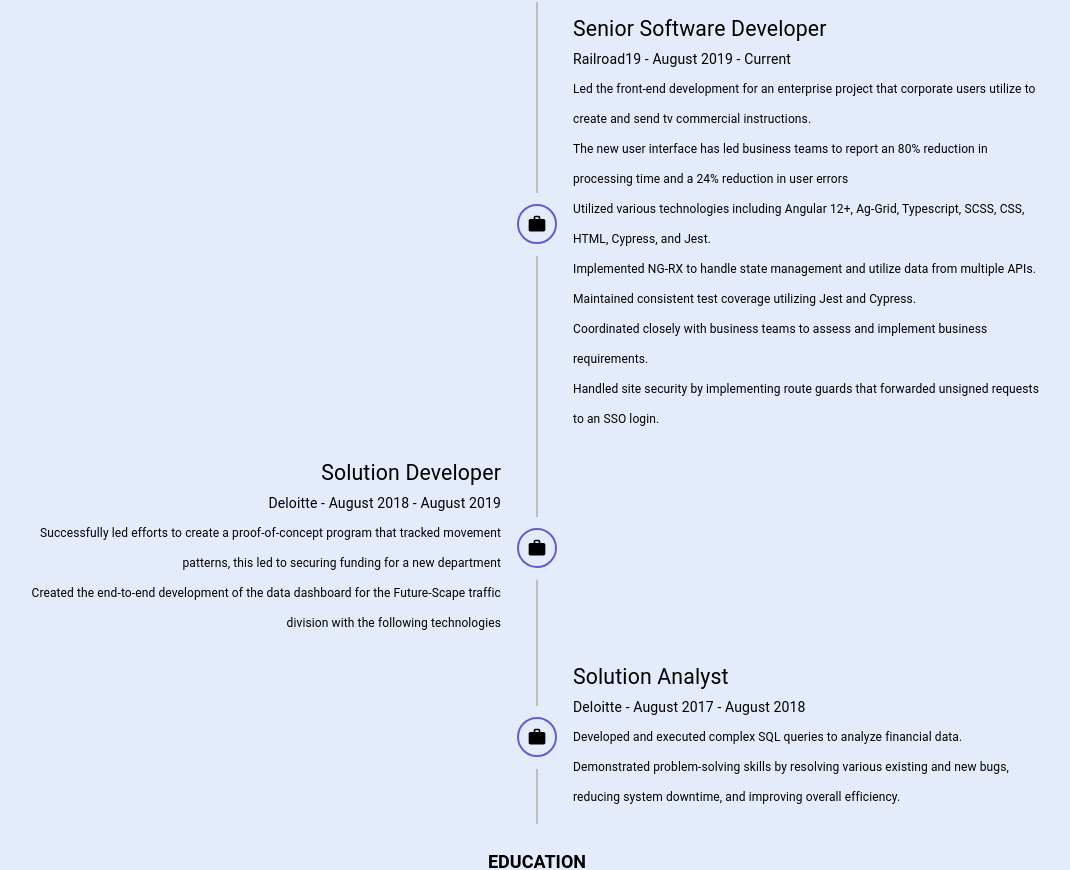
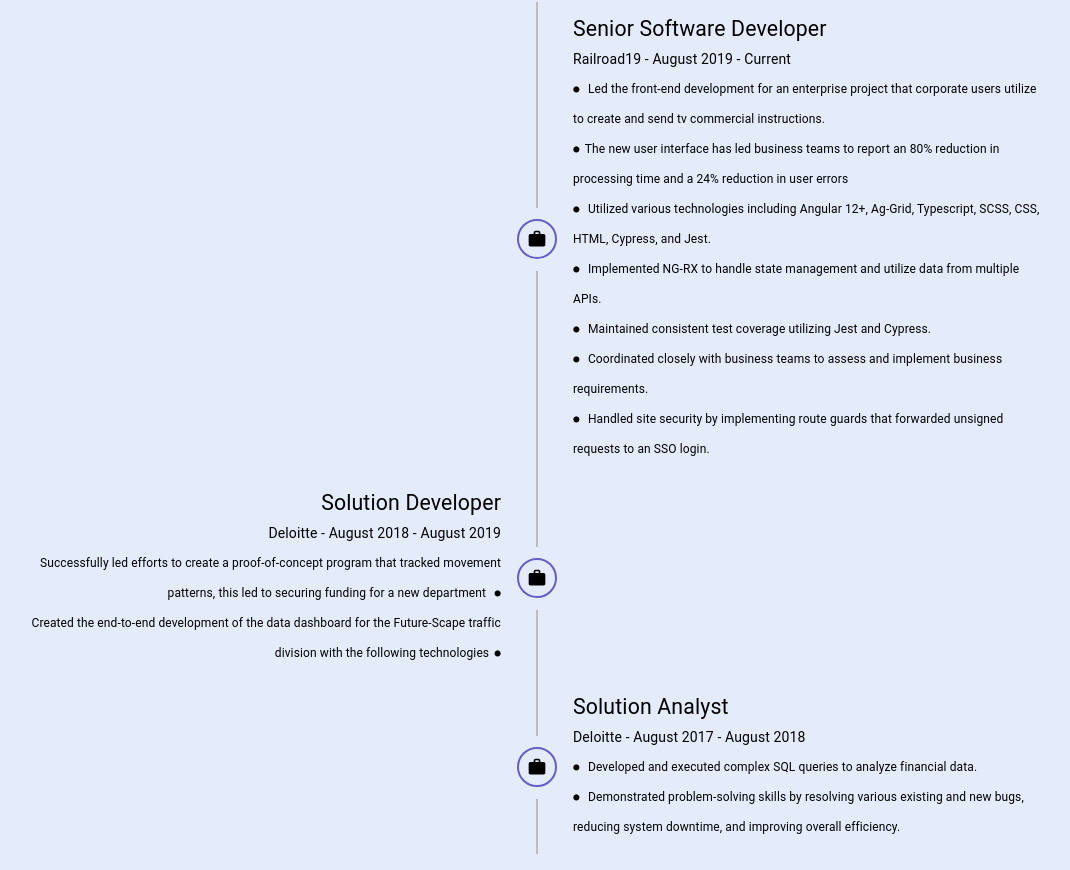
Before and after one commit to lancesparks/lancesparks.github.io, a React (Vite) app: page / in a window 1280 px wide. Shown: the part 1510-2380 px from the top of the page, without its empty margins (103-1173 px from the left). Built offline with nearby package versions, Linux system fonts and the light colour scheme.

Commit message:
add bullet points

```diff
--- a/src/components/Contact/Contact.module.css
+++ b/src/components/Contact/Contact.module.css
@@ -14,6 +14,7 @@
 .contactLeftImg {
   height: 100%;
   object-fit: cover;
+  max-height: 105vh;
 }
 
 .contactLeftOverlay {
@@ -96,7 +97,7 @@ input {
   box-shadow: none;
   outline: none;
   padding: 1rem 2rem;
-  width: 60%;
+  width: 90%;
 }
 
 input:focus-within {
@@ -142,4 +143,8 @@ input {
     display: grid;
     grid-template-columns: 1fr 2fr;
   }
+
+  input {
+    width: 60%;
+  }
 }
--- a/src/components/TimeLine/Timeline.component.tsx
+++ b/src/components/TimeLine/Timeline.component.tsx
@@ -31,32 +31,36 @@ export default function CustomizedTimeline() {
             </Typography>
 
             <Typography sx={{ fontSize: 12 }}>
-              Led the front-end development for an enterprise project that
-              corporate users utilize to create and send tv commercial
-              instructions.
+              <i className={classes.iconLeft}>&#11044;</i> Led the front-end
+              development for an enterprise project that corporate users utilize
+              to create and send tv commercial instructions.
             </Typography>
             <Typography sx={{ fontSize: 12 }}>
-              The new user interface has led business teams to report an 80%
-              reduction in processing time and a 24% reduction in user errors
+              <i className={classes.iconLeft}>&#11044;</i>The new user interface
+              has led business teams to report an 80% reduction in processing
+              time and a 24% reduction in user errors
             </Typography>
             <Typography sx={{ fontSize: 12 }}>
-              Utilized various technologies including Angular 12+, Ag-Grid,
-              Typescript, SCSS, CSS, HTML, Cypress, and Jest.
+              <i className={classes.iconLeft}>&#11044;</i> Utilized various
+              technologies including Angular 12+, Ag-Grid, Typescript, SCSS,
+              CSS, HTML, Cypress, and Jest.
             </Typography>
             <Typography sx={{ fontSize: 12 }}>
-              Implemented NG-RX to handle state management and utilize data from
-              multiple APIs.
+              <i className={classes.iconLeft}>&#11044;</i> Implemented NG-RX to
+              handle state management and utilize data from multiple APIs.
             </Typography>
             <Typography sx={{ fontSize: 12 }}>
-              Maintained consistent test coverage utilizing Jest and Cypress.
+              <i className={classes.iconLeft}>&#11044;</i> Maintained consistent
+              test coverage utilizing Jest and Cypress.
             </Typography>
             <Typography sx={{ fontSize: 12 }}>
-              Coordinated closely with business teams to assess and implement
-              business requirements.
+              <i className={classes.iconLeft}>&#11044;</i> Coordinated closely
+              with business teams to assess and implement business requirements.
             </Typography>
             <Typography sx={{ fontSize: 12 }}>
-              Handled site security by implementing route guards that forwarded
-              unsigned requests to an SSO login.
+              <i className={classes.iconLeft}>&#11044;</i> Handled site security
+              by implementing route guards that forwarded unsigned requests to
+              an SSO login.
             </Typography>
           </TimelineContent>
         </TimelineItem>
@@ -80,11 +84,12 @@ export default function CustomizedTimeline() {
             <Typography sx={{ fontSize: 12 }}>
               Successfully led efforts to create a proof-of-concept program that
               tracked movement patterns, this led to securing funding for a new
-              department
+              department <i className={classes.iconRight}>&#11044;</i>
             </Typography>
             <Typography sx={{ fontSize: 12 }}>
               Created the end-to-end development of the data dashboard for the
               Future-Scape traffic division with the following technologies
+              <i className={classes.iconRight}>&#11044;</i>
             </Typography>
           </TimelineContent>
         </TimelineItem>
@@ -106,13 +111,13 @@ export default function CustomizedTimeline() {
             </Typography>
 
             <Typography sx={{ fontSize: 12 }}>
-              Developed and executed complex SQL queries to analyze financial
-              data.
+              <i className={classes.iconLeft}>&#11044;</i> Developed and
+              executed complex SQL queries to analyze financial data.
             </Typography>
             <Typography sx={{ fontSize: 12 }}>
-              Demonstrated problem-solving skills by resolving various existing
-              and new bugs, reducing system downtime, and improving overall
-              efficiency.
+              <i className={classes.iconLeft}>&#11044;</i> Demonstrated
+              problem-solving skills by resolving various existing and new bugs,
+              reducing system downtime, and improving overall efficiency.
             </Typography>
           </TimelineContent>
         </TimelineItem>
@@ -132,7 +137,8 @@ export default function CustomizedTimeline() {
               Bachelor of Arts
             </Typography>
             <Typography sx={{ fontSize: 14 }}>
-              University of Central Florida, Orlando FL
+              <i className={classes.iconLeft}>&#11044;</i> University of Central
+              Florida, Orlando FL
             </Typography>
           </TimelineContent>
         </TimelineItem>
@@ -150,6 +156,7 @@ export default function CustomizedTimeline() {
             </Typography>
             <Typography sx={{ fontSize: 14 }}>
               University of Central Florida, Orlando FL
+              <i className={classes.iconRight}>&#11044;</i>
             </Typography>
           </TimelineContent>
         </TimelineItem>
--- a/src/components/TimeLine/Timeline.module.css
+++ b/src/components/TimeLine/Timeline.module.css
@@ -6,3 +6,20 @@
   width: 100%;
   margin-bottom: 2rem;
 }
+
+p {
+}
+
+.iconLeft {
+  font-size: 6px;
+  font-style: normal !important;
+  margin-right: 5px;
+  vertical-align: top;
+}
+
+.iconRight {
+  font-size: 6px;
+  font-style: normal !important;
+  margin-left: 5px;
+  vertical-align: top;
+}
```
Also changed, not shown: src/components/Header/Header.module.css (deleted, +0 -93 lines), src/components/Header/Header.tsx (deleted, +0 -59 lines), 15 other files (tests, documents, lock files or other folders).
